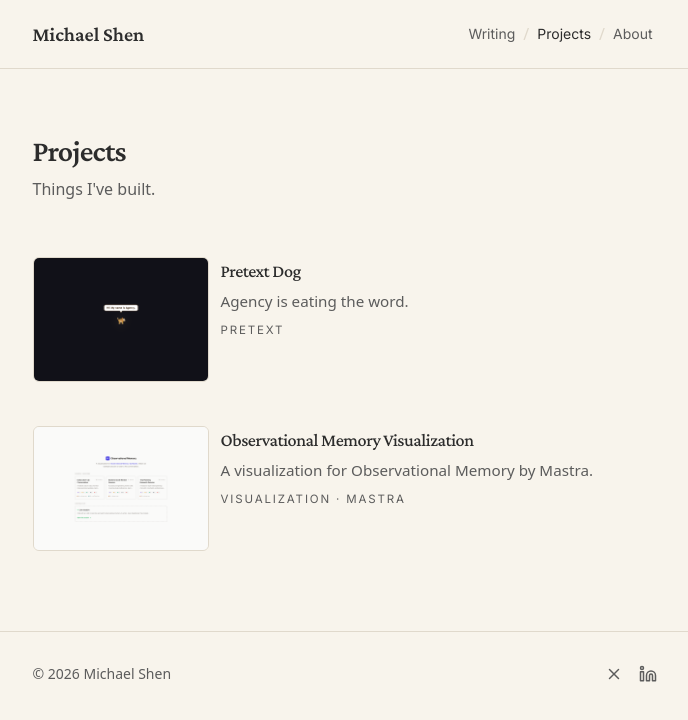
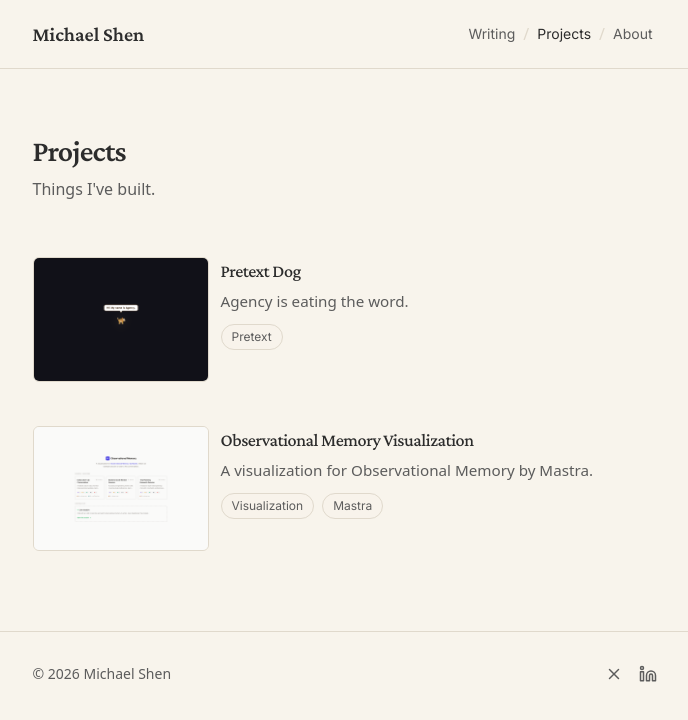
Before and after one commit to llstarfish/website, a Next.js app: page /projects in a window 1280 px wide. Shown: the top 720 px of the page, without its empty margins (288-976 px from the left). Built offline with nearby package versions, Linux system fonts and the light colour scheme.

Commit message:
Simplify project tag styling

```diff
--- a/src/app/projects/page.tsx
+++ b/src/app/projects/page.tsx
@@ -44,9 +44,16 @@ export default function ProjectsPage(): React.ReactElement {
                     {project.description}
                   </p>
                   {project.tags.length > 0 && (
-                    <p className="font-sans text-[0.72rem] uppercase tracking-[0.16em] text-muted mt-2">
-                      {project.tags.join(" · ")}
-                    </p>
+                    <div className="flex flex-wrap gap-2 mt-2.5">
+                      {project.tags.map((tag) => (
+                        <span
+                          key={tag}
+                          className="font-sans text-xs text-muted px-2.5 py-1 rounded-full border border-border bg-background/70"
+                        >
+                          {tag}
+                        </span>
+                      ))}
+                    </div>
                   )}
                 </div>
               </div>
```
